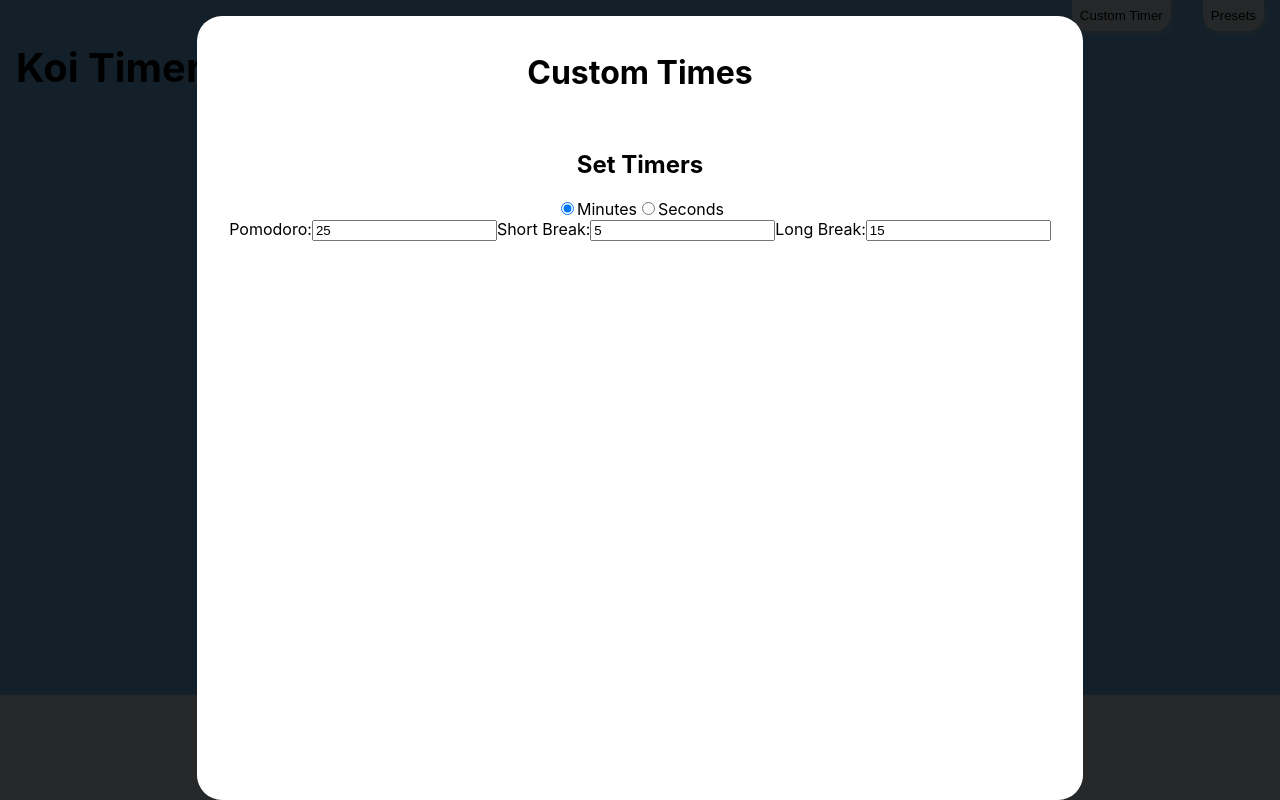
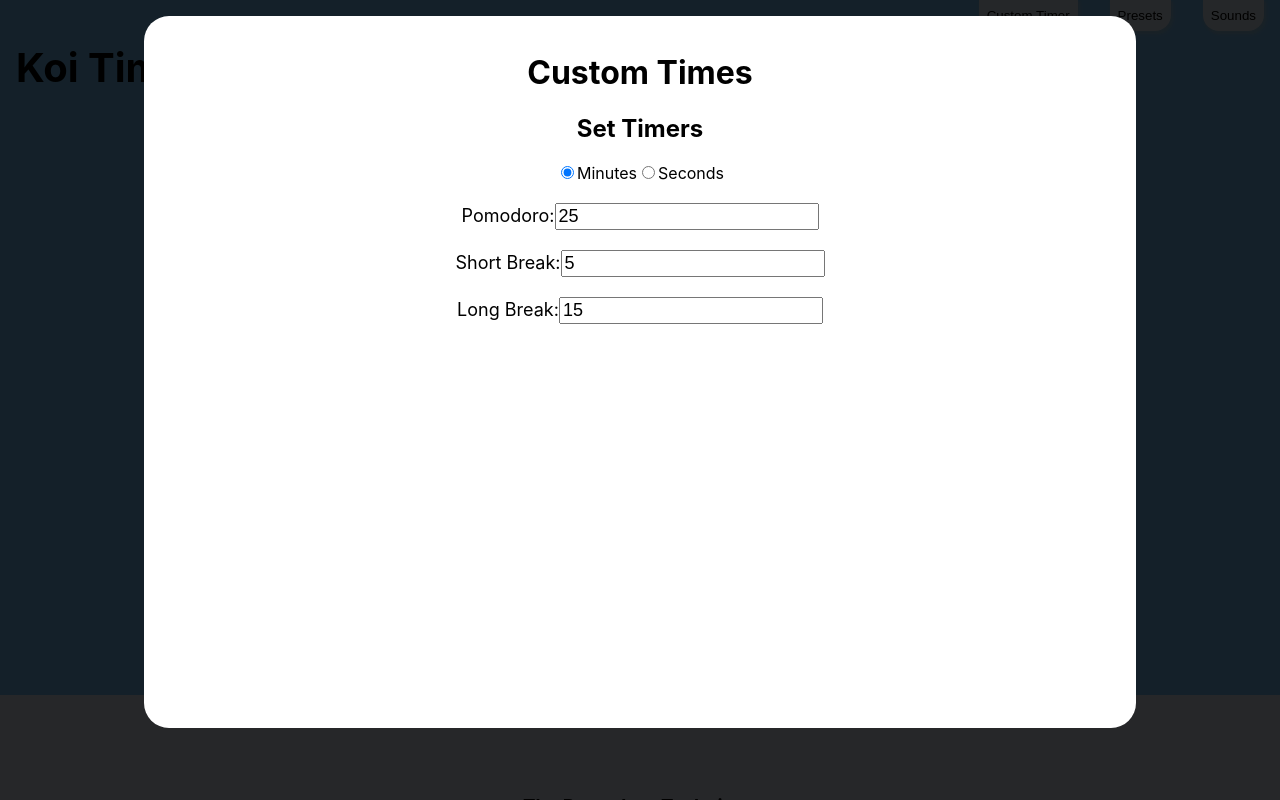
Before and after one commit to JonnyDeates/Koi-Timer, a React (Create React App) app: page / in a window 1280 px wide. Both pictures are taken after a click on the button "Custom Timer". Shown: the top 800 px of the page. Built offline with nearby package versions, Linux system fonts and the light colour scheme.

Commit message:
Major Updates

```diff
--- a/package.json
+++ b/package.json
@@ -1,8 +1,9 @@
 {
   "name": "koitimer",
-  "version": "0.8.0",
+  "version": "0.9.0",
   "private": true,
   "dependencies": {
+    "cuid": "^2.1.6",
     "react": "^16.11.0",
     "react-dom": "^16.11.0",
     "react-helmet": "^5.2.1",
--- a/src/Header/Header.js
+++ b/src/Header/Header.js
@@ -6,14 +6,13 @@ import CustomTimes from "../Modals/CustomTimes";
 class Header extends React.Component {
     constructor(props) {
         super(props);
-
-        // This binding is necessary to make `this` work in the callback
         this.setPresets = this.setPresets.bind(this);
         this.setCustomTimes = this.setCustomTimes.bind(this);
     }
     state = {
         customTimes: false,
-        presets: false
+        presets: false,
+        sounds: false
     };
 
     setCustomTimes() {
@@ -22,6 +21,9 @@ class Header extends React.Component {
     setPresets() {
         this.setState({presets: false})
     }
+    setSounds() {
+        this.setState({sounds: false})
+    }
     render() {
         return (
             <div className="header">
@@ -29,6 +31,7 @@ class Header extends React.Component {
                 <div className="nav">
                     <button onClick={() => this.setState({customTimes: true})}>Custom Timer</button>
                     <button onClick={() => this.setState({presets: true})}>Presets</button>
+                    <button onClick={() => this.setState({sounds: true})}>Sounds</button>
                 </div>
                 <Presets setPresets={this.setPresets} active={this.state.presets}/>
                 <CustomTimes setCustomTimes={this.setCustomTimes} active={this.state.customTimes}/>
--- a/src/Modals/CustomTimes.js
+++ b/src/Modals/CustomTimes.js
@@ -62,9 +62,9 @@ class CustomTimes extends React.Component {
         return (
             <div className={(!this.state.active) ? 'active' : 'modalWrapper'}>
                 <div className={(!this.state.active) ? 'active' : 'modalWrapper'} onClick={this.props.setCustomTimes}/>
-                <div className="presets">
+                <div className="customtimes">
                     <h1>Custom Times</h1>
-                    <div>
+                    <div className="customtimes-form">
                         <h2>Set Timers</h2>
                         <div className="radio">
                             <label>
--- a/src/Modals/Modals.css
+++ b/src/Modals/Modals.css
@@ -12,13 +12,15 @@
 .active {
     display: none;
 }
-.presets {
+.presets, .customtimes {
     background-color: white;
     margin-top: 1rem;
     border-radius: 25px;
-    width: fit-content;
+    height: 85vh;
+    width: 75vw;
     padding: 16px;
     z-index: 2;
+    overflow-y: scroll;
 }
 .presets > div:hover {
     background-color: lightgray;
@@ -29,3 +31,20 @@
     cursor: pointer;
     border-radius: 25px;
 }
+.presets > .tinted {
+    background-color: lightgray;
+}
+.customtimes {
+
+}
+.customtimes-form > label{
+    display: block;
+    margin: 20px 0;
+    font-size: large;
+
+}
+.customtimes-form > label > input{
+    font-size: large;
+    min-width: 20vw;
+    max-width: 20vw;
+}
--- a/src/Modals/PresetSection/PresetSection.js
+++ b/src/Modals/PresetSection/PresetSection.js
@@ -19,10 +19,20 @@ class PresetSection extends React.Component {
         }
         return x/60;
     }
+
+    setTimer(){
+        this.state.setTimerArray(this.convertArray(this.state.timeArray));
+        this.props.handleCurrentActive(this.props.index);
+    }
+    componentDidUpdate(prevProps, prevState, snapshot) {
+        if (this.props.active !== prevProps.active) {
+            this.setState({active: this.props.active});
+        }
+    }
     render() {
 
         return (
-            <div className={(this.state.active) ? '':''} onClick={() => this.state.setTimerArray(this.convertArray(this.state.timeArray))}>
+            <div className={(this.state.active) ? 'tinted':''} onClick={() => this.setTimer()}>
                 <h2>{this.state.title}</h2>
                 <p>{this.state.desc}</p>
                 <p>Time Length: {this.sumArray(this.state.timeArray)} hours</p>
--- a/src/Modals/Presets.js
+++ b/src/Modals/Presets.js
@@ -5,6 +5,11 @@ import PresetSection from "./PresetSection/PresetSection";
 
 class Presets extends React.Component {
     static contextType = Context;
+    constructor(props) {
+        super(props);
+        this.handleCurrentActive = this.handleCurrentActive.bind(this);
+    }
+
     state = {
         active: this.props.active,
         currentActive: 0
@@ -16,6 +21,10 @@ class Presets extends React.Component {
         }
     }
 
+    handleCurrentActive(i){
+        console.log(i, this.state.currentActive)
+        this.setState({currentActive: i})
+    }
     render() {
         const data = [{
             title: 'The Standard',
@@ -38,7 +47,9 @@ class Presets extends React.Component {
                 <div className="presets">
                     <h1> Presets </h1>
                     {data.map((obj, i) => <PresetSection key={i} title={obj.title} desc={obj.desc}
-                                                         setTimerArray={this.context.setTimerArray} timeArray={obj.timeArray}
+                                                         setTimerArray={this.context.setTimerArray}
+                                                         timeArray={obj.timeArray} index={i}
+                                                         handleCurrentActive={this.handleCurrentActive}
                                                          active={(this.state.currentActive === i)}/>)}
                 </div>
             </div>
--- a/src/Timer/Timer.css
+++ b/src/Timer/Timer.css
@@ -6,8 +6,7 @@
     color: gray;
     position: relative;
     justify-content: flex-end;
-    margin: 0 16px;
-    /* width: fit-content; */
+    margin: 0 16px -2em 16px;
     display: flex;
 }
 .timer-buttons {
--- a/src/TodoList/TodoItem/TodoItem.js
+++ b/src/TodoList/TodoItem/TodoItem.js
@@ -4,9 +4,9 @@ class TodoItem extends React.Component {
     render() {
         return (
             <div className={'todolist-item '+this.props.bgColor}>
-                <input type='checkbox'/>
+                <input type='checkbox' onChange={()=> this.props.handleChecked(this.props.id)} checked={this.props.checked}/>
                 <p>{this.props.goal}</p>
-                <button onClick={()=> this.props.deleteGoal(this.props.index)}>X</button>
+                <button onClick={()=> this.props.deleteGoal(this.props.id)}>X</button>
             </div>
         );
     }
--- a/src/TodoList/TodoList.css
+++ b/src/TodoList/TodoList.css
@@ -1,6 +1,12 @@
 .todolist{
     background-color: #e6eef5;
     padding: 2rem 0;
+}
+.todolist > p {
+    position: absolute;
+    left: 16px;
+    margin: 4px;
+    color: gray;
 }
 .todolist > form > label, .todolist > form > label >input {
     font-size: x-large;
--- a/src/TodoList/TodoList.js
+++ b/src/TodoList/TodoList.js
@@ -1,31 +1,52 @@
 import React from 'react';
 import './TodoList.css'
 import TodoItem from "./TodoItem/TodoItem";
-
+import cuid from 'cuid'
 class TodoList extends React.Component {
     state = {
         value: '',
-        goals: []
+        goals: [],
+        checkedAmt: 0
     };
     constructor(props) {
         super(props);
+        this.handleChecked = this.handleChecked.bind(this);
         this.handleGoal = this.handleGoal.bind(this);
         this.deleteGoal = this.deleteGoal.bind(this);
         this.handleSubmit = this.handleSubmit.bind(this);
+    }
+    handleChecked(ID){
+        let {goal, checked, id} = this.state.goals.find(g=> g.id === ID);
+        let index = this.state.goals.findIndex((g)=> g.id === id);
+        let newGoals = this.state.goals.filter(g=> g.id !== id);
+        newGoals.splice(index, 0 ,{goal: goal, checked: !checked, id: id});
+        if(checked) {
+            this.setState({goals: newGoals, checkedAmt: this.state.checkedAmt-1})
+        } else {
+            this.setState({goals: newGoals,checkedAmt: this.state.checkedAmt+1})
+        }
     }
     handleGoal(e){
         this.setState({value: e.target.value})
     }
     handleSubmit(e){
         e.preventDefault();
-        this.setState({value: '', goals: [this.state.value, ...this.state.goals]});
+        this.setState({value: '', goals: [{goal: this.state.value, checked: false, id: cuid()}, ...this.state.goals]});
     }
-    deleteGoal(i) {
-        this.setState({goals: this.state.goals.filter((g,index)=> index !== i)})
+    deleteGoal(ID) {
+        let {goal, checked, id} = this.state.goals.find(g=> g.id === ID);
+        if(checked) {
+            this.setState({goals: this.state.goals.filter(g=> g.id !== id), checkedAmt: this.state.checkedAmt-1})
+        } else {
+            this.setState({goals: this.state.goals.filter(g=> g.id !== id), checkedAmt: this.state.checkedAmt+1})
+        }
+
     }
     render() {
         return (
             <div className="todolist">
+
+                <p>Completed: {this.state.checkedAmt}</p>
                 <h1>TodoList</h1>
                 <form onSubmit={this.handleSubmit}>
                     <label>
@@ -35,7 +56,7 @@ class TodoList extends React.Component {
                     <button onClick={this.handleSubmit}>+</button>
                 </form>
             <div >
-                {this.state.goals.map((goal,i) => <TodoItem key={i} goal={goal} index={i} bgColor={(i%2) ? 'tinted' : ''} deleteGoal={this.deleteGoal}/>)}
+                {this.state.goals.map((goal,i) => <TodoItem key={i} goal={goal.goal} checked={goal.checked} handleChecked={this.handleChecked} id={goal.id} bgColor={(i%2) ? 'tinted' : ''} deleteGoal={this.deleteGoal}/>)}
             </div>
             </div>
         );
```
Also changed, not shown: 1 other file (tests, documents, lock files or other folders).
